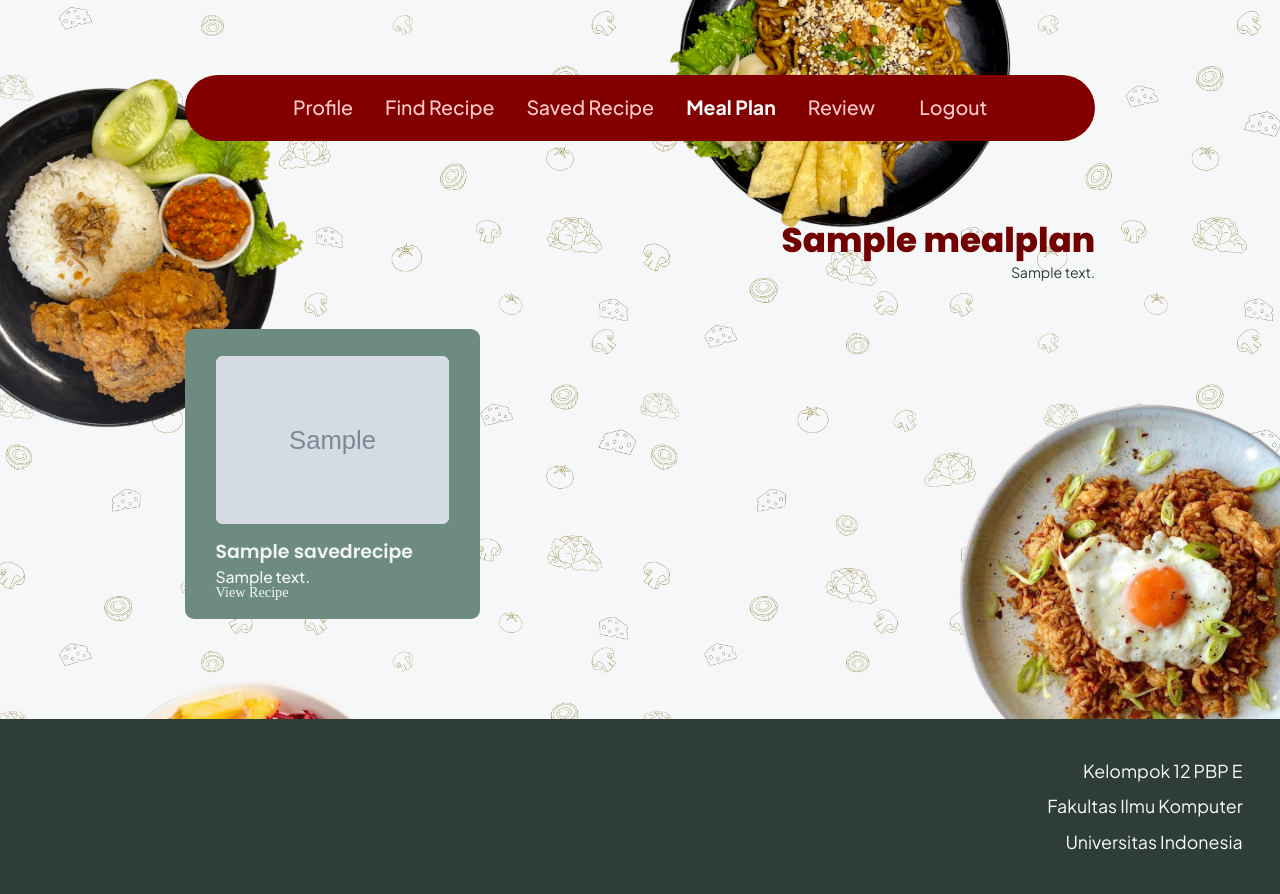
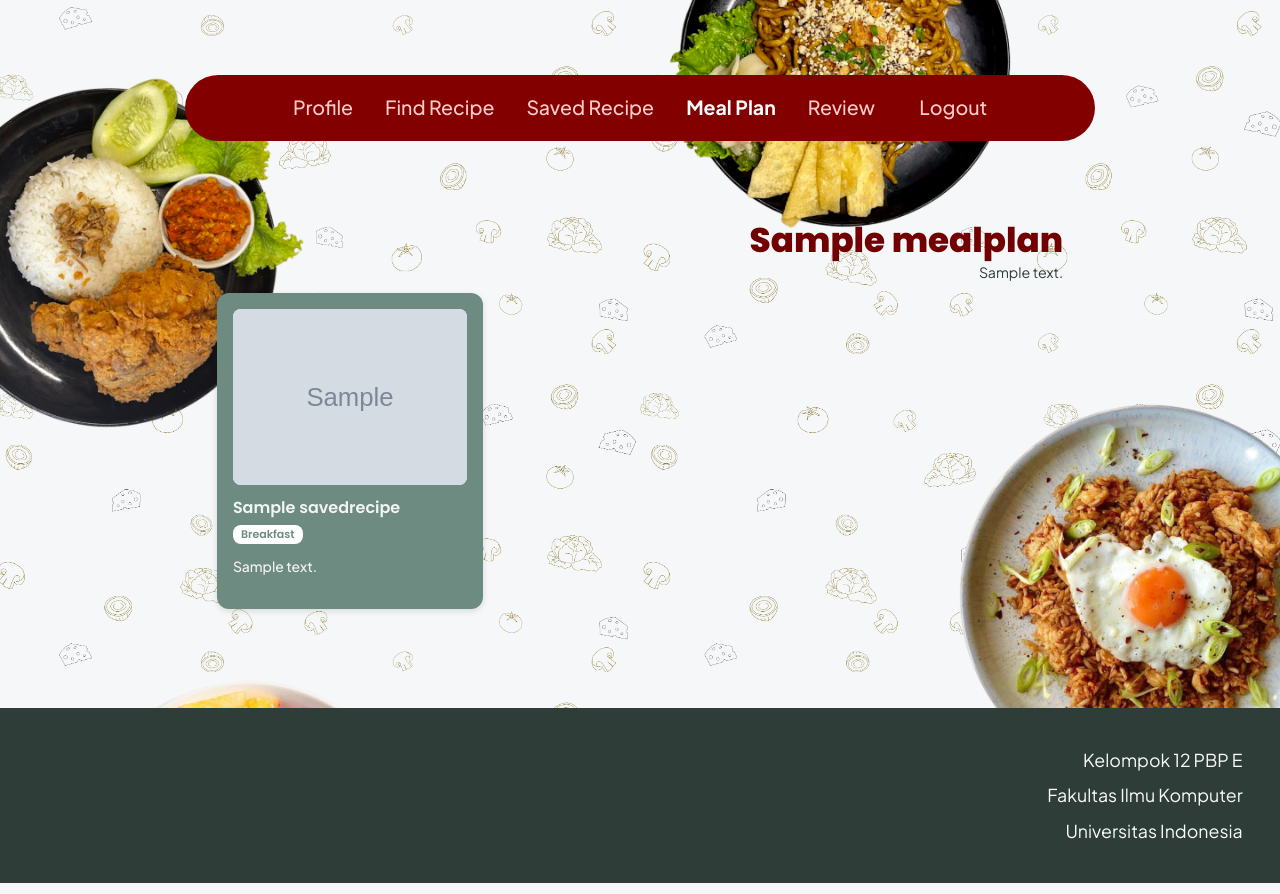
Before and after one commit to pbp-kelompok-e12/FillMyDish, a Django app: page /plan/1/ in a window 1280 px wide. Run offline with Django 5.2, Linux system fonts and the light colour scheme; a user stored in the database is signed in; tables that the repository leaves empty hold one stand-in row (values such as "Sample post"); grey boxes marked "Sample" are stand-in pictures; some libraries are stand-ins or nearby versions.

Commit message:
style: align meal plan cards with saved recipes

```diff
--- a/static/css/mealplan.css
+++ b/static/css/mealplan.css
@@ -162,7 +162,20 @@
 }
 
 .mealplan-detail-page {
-  width: 64rem;
+  width: 100%;
+  max-width: 1100px;
+  padding-right: 32px;
+  padding-left: 32px;
+  box-sizing: border-box;
+}
+
+.mealplan-detail-page .recipe-grid {
+  width: 100%;
+  grid-template-columns: repeat(3, minmax(0, 1fr));
+  grid-auto-rows: 1fr;
+  align-items: stretch;
+  gap: 24px;
+  margin-top: 0;
 }
 
 .mealplan-detail-header {
@@ -170,7 +183,7 @@
   flex-direction: column;
   align-items: flex-end;
   width: 100%;
-  margin-bottom: 2rem;
+  margin-bottom: 1rem;
   text-align: right;
 }
 
@@ -205,6 +218,95 @@
 
 .mealplan-recipe-card {
   min-width: 0;
+  display: flex;
+  flex-direction: column;
+  height: 100%;
+  padding: 16px;
+  border-radius: 12px;
+  background-color: #6e8b82;
+  color: #f1f5f4;
+  text-decoration: none;
+  box-shadow: 0 2px 6px rgb(0 0 0 / 12%);
+  transition: background-color 0.2s ease, box-shadow 0.2s ease, transform 0.2s ease;
+  box-sizing: border-box;
+}
+
+.mealplan-recipe-card:hover {
+  background-color: #495e57;
+  box-shadow: 0 4px 12px rgb(0 0 0 / 16%);
+  transform: translateY(-2px);
+}
+
+.mealplan-recipe-card:focus-visible {
+  outline: 3px solid #830000;
+  outline-offset: 3px;
+}
+
+.mealplan-recipe-card .recipe-card__img {
+  display: flex;
+  flex: 0 0 auto;
+  align-items: center;
+  justify-content: center;
+  width: 100%;
+  aspect-ratio: 4 / 3;
+  margin-bottom: 12px;
+  overflow: hidden;
+  border-radius: 8px;
+  background-color: #f1f5f4;
+}
+
+.mealplan-recipe-card__image-placeholder {
+  padding: 12px;
+  color: #71817b;
+  font-family: "Poppins", Helvetica, sans-serif;
+  font-size: 13px;
+  text-align: center;
+}
+
+.mealplan-recipe-card .recipe-card__img img {
+  display: block;
+  width: 100%;
+  height: 100%;
+  object-fit: cover;
+}
+
+.mealplan-recipe-card .recipe-card__title {
+  display: -webkit-box;
+  margin: 0;
+  overflow: hidden;
+  font-family: "Poppins", Helvetica, sans-serif;
+  font-size: 16px;
+  font-weight: 600;
+  line-height: 1.35;
+  overflow-wrap: anywhere;
+  -webkit-box-orient: vertical;
+  -webkit-line-clamp: 2;
+}
+
+.mealplan-recipe-card .recipe-card__category {
+  align-self: flex-start;
+  margin-top: 6px;
+  padding: 3px 8px;
+  border-radius: 8px;
+  background: #fff;
+  color: #6e8b82;
+  font-family: "Poppins", Helvetica, sans-serif;
+  font-size: 11px;
+  line-height: 1.25;
+  white-space: nowrap;
+}
+
+.mealplan-recipe-card .recipe-card__summary {
+  display: -webkit-box;
+  margin: 12px 0 16px;
+  overflow: hidden;
+  font-family: "Plus Jakarta Sans", Helvetica, sans-serif;
+  font-size: 14px;
+  font-weight: 500;
+  line-height: 1.45;
+  overflow-wrap: anywhere;
+  -webkit-box-orient: vertical;
+  -webkit-line-clamp: 4;
 }
 
 .mealplan-empty-message {
@@ -349,6 +451,9 @@
 
   .mealplan-detail-page {
     width: 100%;
+    max-width: 1100px;
+    padding-right: 32px;
+    padding-left: 32px;
   }
 
   .mealplan-header {
@@ -412,7 +517,14 @@
 
 }
 
-@media (max-width: 599px) {
+@media (max-width: 900px) {
+  .mealplan-detail-page .recipe-grid {
+    grid-template-columns: repeat(2, minmax(0, 1fr));
+    gap: 1rem;
+  }
+}
+
+@media (max-width: 600px) {
   .mealplan-page {
     margin-top: 7.5rem;
     margin-bottom: 4rem;
@@ -421,6 +533,20 @@
 
   .mealplan-header {
     margin-bottom: 1.25rem;
+  }
+
+  .mealplan-recipe-card {
+    padding: 16px;
+  }
+
+  .mealplan-detail-page .recipe-grid {
+    grid-template-columns: 1fr;
+    gap: 1rem;
+  }
+
+  .mealplan-detail-page {
+    padding-right: 16px;
+    padding-left: 16px;
   }
 
   .plan-card {
@@ -458,6 +584,7 @@
 
 @media (prefers-reduced-motion: reduce) {
   .plan-card,
+  .mealplan-recipe-card,
   .delete-btn,
   .make-new-link,
   .delete-modal__actions button {
--- a/templates/mealplan_detail.html
+++ b/templates/mealplan_detail.html
@@ -12,7 +12,15 @@
 
         <section class="recipe-grid" aria-label="Recipes in this meal plan">
             {% for item in items %}
-                <article class="recipe-card mealplan-recipe-card">
+                {% if item.recipe.source_recipe_id %}
+                    <a
+                        class="recipe-card mealplan-recipe-card"
+                        href="{% url 'recipefinder:show_recipe_details' item.recipe.source_recipe_id %}"
+                        aria-label="View details for {{ item.recipe.name }}"
+                    >
+                {% else %}
+                    <article class="recipe-card mealplan-recipe-card">
+                {% endif %}
                     <div class="recipe-card__img">
                         {% if item.recipe.image_url %}
                             <img
@@ -20,20 +28,26 @@
                                 alt="{{ item.recipe.name }}"
                                 loading="lazy"
                             >
+                        {% else %}
+                            <span class="mealplan-recipe-card__image-placeholder">
+                                No photo available
+                            </span>
                         {% endif %}
                     </div>
 
                     <h2 class="recipe-card__title">{{ item.recipe.name }}</h2>
+                    <span class="recipe-card__category">
+                        {{ item.recipe.get_meal_category_display }}
+                    </span>
                     <p class="recipe-card__summary">
-                        {{ item.recipe.description|striptags|truncatewords:20 }}
+                        {{ item.recipe.description|striptags|truncatewords:25 }}
                     </p>
 
-                    {% if item.recipe.source_recipe_id %}
-                        <a href="{% url 'recipefinder:show_recipe_details' item.recipe.source_recipe_id %}">
-                            View Recipe
-                        </a>
+                {% if item.recipe.source_recipe_id %}
+                    </a>
+                {% else %}
+                    </article>
                     {% endif %}
-                </article>
             {% empty %}
                 <p class="mealplan-empty-message">
                     There are no recipes in this plan yet.
```
Also changed, not shown: static/css/saved_recipe.css (+22 -7 lines).
